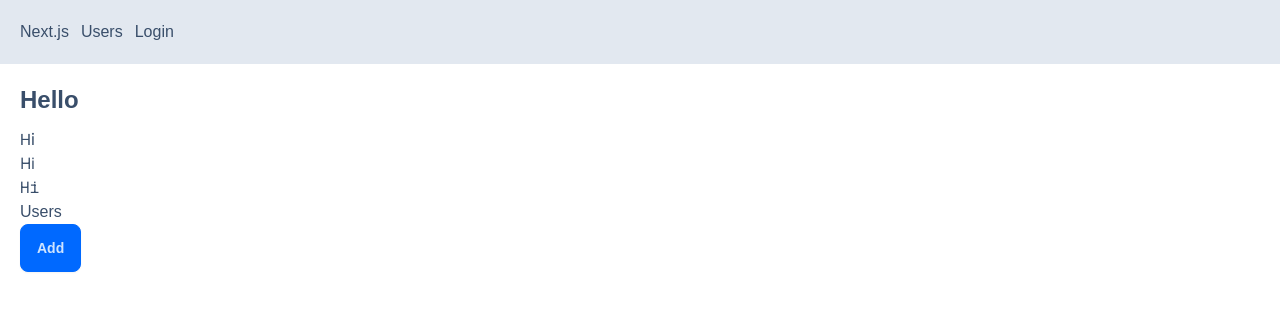
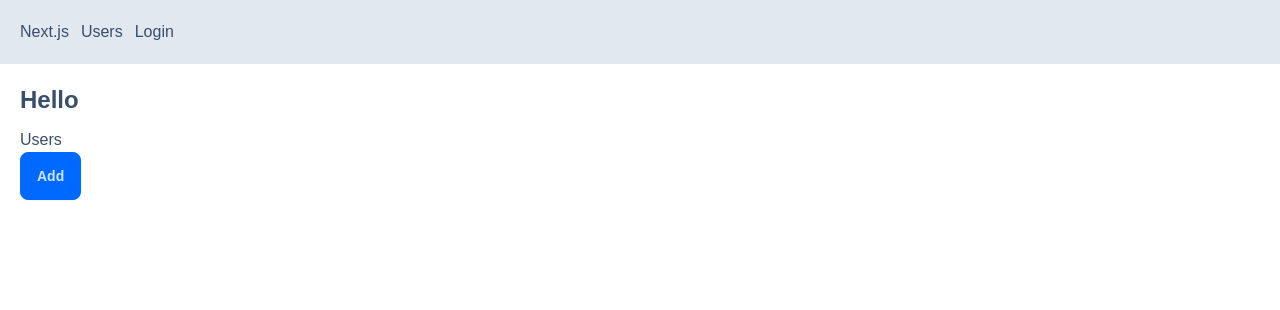
Before and after one commit to zahrabayatt/next.js-playground, a Next.js app in the folder next-app/: page / in a window 1280 px wide. Shown: the top 310 px of the page. Built offline with nearby package versions, Linux system fonts and the light colour scheme; no server answers.

Commit message:
Clean up codes

```diff
--- a/next-app/app/globals.css
+++ b/next-app/app/globals.css
@@ -20,8 +20,6 @@ body {
 
 @layer base {
   h1 {
-    /* we can also specify globally all the h1 use the poppins font */
-    /* @apply font-extrabold text-2xl mb-3 font-poppins; */
     @apply font-extrabold text-2xl mb-3;
   }
 }
--- a/next-app/app/layout.tsx
+++ b/next-app/app/layout.tsx
@@ -1,21 +1,9 @@
 import type { Metadata } from "next";
-// load custom fonts:
 import localFont from "next/font/local";
-// load google fonts:
-// import { Inter, Roboto } from "next/font/google"; // in this module, we have tens and hundreds of popular Google fonts like Inter.
 import "./globals.css";
 import NavBar from "./NavBar";
 import AuthProvider from "./auth/Provider";
 import GoogleAnalyticsScript from "./GoogleAnalyticsScript";
-
-// const inter = Inter({
-//   subsets: ["latin"], // we should apply Subsetting and with this we can reduce the font size to only the characters that we need For example, if you're using a Latin language, then we should set subset to Latin
-// });
-
-// const roboto = Roboto({
-//   subsets: ["latin"],
-//   weight: ["400", "500"], // the thickness ot the font
-// });
 
 const geistSans = localFont({
   src: "../public/fonts/GeistVF.woff", // add the font file in public folder
@@ -25,7 +13,7 @@ const geistSans = localFont({
 
 const geistMono = localFont({
   src: "../public/fonts/GeistMonoVF.woff",
-  variable: "--font-geist-mono", // It's the name of a CSS variable or custom property that represents our font
+  variable: "--font-geist-mono",
   weight: "100 900",
 });
 
@@ -47,16 +35,9 @@ export default function RootLayout({
   return (
     <html lang="en" data-theme="winter">
       <GoogleAnalyticsScript />
-      {/* use font as variables and apply in using tailwind css class where we want to like in home page
-      to get intellisense extend the tailwind font in tailwind.config.ts */}
       <body
         className={`${geistSans.variable} ${geistMono.variable} ${poppins.variable} antialiased`}
       >
-        {/* apply fonts as font family to body */}
-        {/* <body className={geistSans.className}> */}
-        {/* <body className={geistMono.className}> */}
-        {/* <body className={poppins.className}> */}
-        {/* <body className={inter.className}> */}
         <AuthProvider>
           <NavBar />
           <main className="p-5">{children}</main>
--- a/next-app/app/page.tsx
+++ b/next-app/app/page.tsx
@@ -8,10 +8,6 @@ export default async function Home() {
   return (
     <main>
       <h1>Hello {session && <span>{session.user?.name}</span>}</h1>
-      {/* use custom fonts as tailwinds variables */}
-      <h2 className="font-poppins">Hi</h2>
-      <h2 className="font-geistSans">Hi</h2>
-      <h2 className="font-geistMono">Hi</h2>
       <Link href="/users">Users</Link>
       <ProductCard />
     </main>
```
